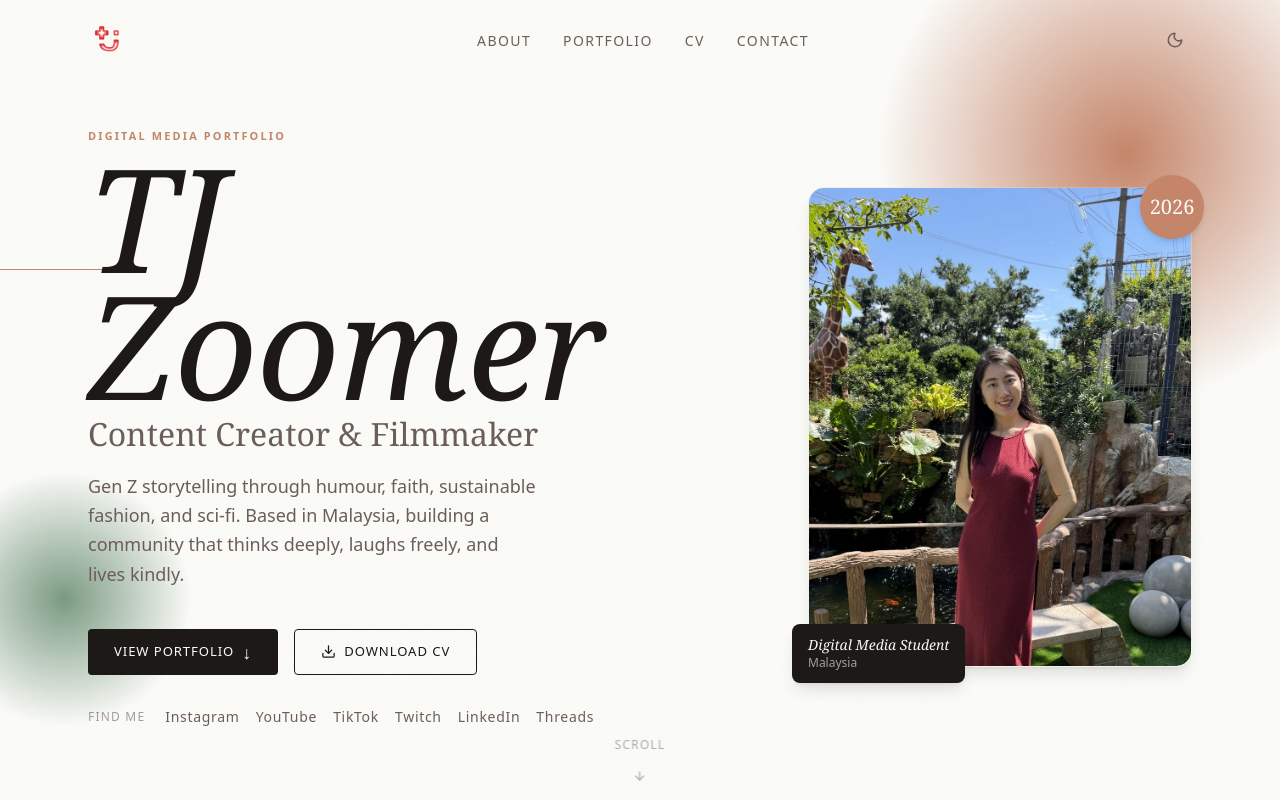
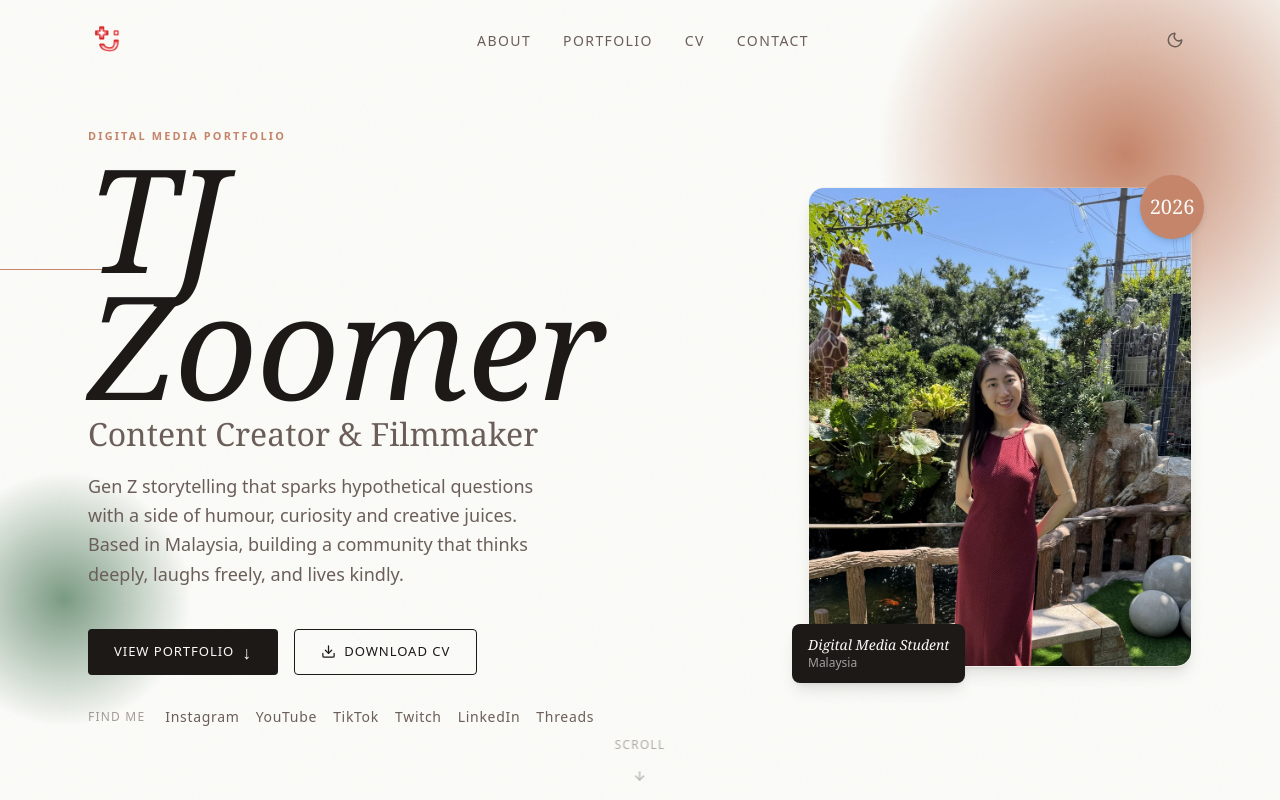
Before and after one commit to seanlawson2001-gif/jolene-portfolio, a Next.js app: page / in a window 1280 px wide. Shown: the top 800 px of the page. Built offline with nearby package versions, Linux system fonts and the light colour scheme.

Commit message:
change to hero.tsx

```diff
--- a/components/Hero.tsx
+++ b/components/Hero.tsx
@@ -15,22 +15,30 @@ export default function Hero() {
       {/* Decorative circles */}
       <div
         className="hero-deco absolute -top-24 -right-24 w-[500px] h-[500px] rounded-full opacity-10"
-        style={{ background: "radial-gradient(circle, #C4856A 0%, transparent 70%)" }}
+        style={{
+          background: "radial-gradient(circle, #C4856A 0%, transparent 70%)",
+        }}
         aria-hidden="true"
       />
       <div
         className="hero-deco absolute bottom-20 -left-16 w-64 h-64 rounded-full opacity-8"
-        style={{ background: "radial-gradient(circle, #7A9A82 0%, transparent 70%)" }}
+        style={{
+          background: "radial-gradient(circle, #7A9A82 0%, transparent 70%)",
+        }}
         aria-hidden="true"
       />
-      <div className="hero-deco absolute top-1/3 left-0 w-32 h-px bg-terracotta opacity-30" aria-hidden="true" />
+      <div
+        className="hero-deco absolute top-1/3 left-0 w-32 h-px bg-terracotta opacity-30"
+        aria-hidden="true"
+      />
 
       <div className="relative max-w-6xl mx-auto px-6 pt-28 pb-20 md:pt-32 w-full">
         <div className="grid md:grid-cols-12 gap-8 items-center">
-
           {/* Text */}
           <div className="md:col-span-7 lg:col-span-6">
-            <p className="hero-subtitle section-label mb-5">Digital Media Portfolio</p>
+            <p className="hero-subtitle section-label mb-5">
+              Digital Media Portfolio
+            </p>
 
             <h1 className="hero-title font-display leading-[0.88] tracking-tight text-charcoal mb-6">
               <span className="block text-[clamp(4rem,12vw,9rem)] font-light italic">
@@ -42,9 +50,10 @@ export default function Hero() {
             </h1>
 
             <p className="hero-subtitle text-warm-gray text-base md:text-lg leading-relaxed max-w-md mb-10">
-              Gen Z storytelling through humour, faith, sustainable fashion,
-              and sci-fi. Based in Malaysia, building a community that thinks
-              deeply, laughs freely, and lives kindly.
+              Gen Z storytelling that sparks hypothetical questions with a side
+              of humour, curiosity and creative juices. Based in Malaysia,
+              building a community that thinks deeply, laughs freely, and lives
+              kindly.
             </p>
 
             <div className="hero-cta flex flex-wrap gap-4">
@@ -52,7 +61,12 @@ export default function Hero() {
                 View Portfolio
                 <span className="text-lg leading-none">↓</span>
               </a>
-              <a href="/jolene-cv.pdf" target="_blank" rel="noopener noreferrer" className="btn-secondary">
+              <a
+                href="/jolene-cv.pdf"
+                target="_blank"
+                rel="noopener noreferrer"
+                className="btn-secondary"
+              >
                 <Download size={15} />
                 Download CV
               </a>
@@ -60,18 +74,34 @@ export default function Hero() {
 
             {/* Social links */}
             <div className="hero-cta flex items-center gap-5 mt-8">
-              <span className="text-xs tracking-widest uppercase text-warm-gray font-medium opacity-60">Find me</span>
+              <span className="text-xs tracking-widest uppercase text-warm-gray font-medium opacity-60">
+                Find me
+              </span>
               <div className="flex gap-4 flex-wrap">
                 {[
-                  { label: "Instagram", href: "https://instagram.com/tjzoomer" },
-                  { label: "YouTube",   href: "https://youtube.com/@tjzoomer"  },
-                  { label: "TikTok",    href: "https://tiktok.com/@tjzoomer"   },
-                  { label: "Twitch",    href: "https://twitch.tv/tjzoomer"     },
-                  { label: "LinkedIn",    href: "https://www.linkedin.com/in/tangjolene/"     },
-                  { label: "Threads",    href: "https://www.threads.com/@tjzoomer"     },
+                  {
+                    label: "Instagram",
+                    href: "https://instagram.com/tjzoomer",
+                  },
+                  { label: "YouTube", href: "https://youtube.com/@tjzoomer" },
+                  { label: "TikTok", href: "https://tiktok.com/@tjzoomer" },
+                  { label: "Twitch", href: "https://twitch.tv/tjzoomer" },
+                  {
+                    label: "LinkedIn",
+                    href: "https://www.linkedin.com/in/tangjolene/",
+                  },
+                  {
+                    label: "Threads",
+                    href: "https://www.threads.com/@tjzoomer",
+                  },
                 ].map(({ label, href }) => (
-                  <a key={label} href={href} target="_blank" rel="noopener noreferrer"
-                    className="text-warm-gray hover:text-terracotta transition-colors text-sm font-medium tracking-wider">
+                  <a
+                    key={label}
+                    href={href}
+                    target="_blank"
+                    rel="noopener noreferrer"
+                    className="text-warm-gray hover:text-terracotta transition-colors text-sm font-medium tracking-wider"
+                  >
                     {label}
                   </a>
                 ))}
@@ -82,7 +112,6 @@ export default function Hero() {
           {/* Photo */}
           <div className="hero-deco md:col-span-5 lg:col-span-6 flex justify-center md:justify-end">
             <div className="relative w-72 h-80 md:w-80 md:h-96 lg:w-96 lg:h-[480px]">
-
               {/* Profile photo */}
               <div className="relative w-full h-full rounded-2xl overflow-hidden border border-border/30 shadow-lg">
                 <Image
@@ -97,13 +126,17 @@ export default function Hero() {
 
               {/* Floating badge — bottom left */}
               <div className="absolute -bottom-4 -left-4 bg-charcoal dark:bg-[oklch(0.17_0.022_252)] text-cream px-4 py-3 rounded-lg shadow-lg">
-                <p className="font-display text-sm italic leading-tight">Digital Media Student</p>
+                <p className="font-display text-sm italic leading-tight">
+                  Digital Media Student
+                </p>
                 <p className="text-xs opacity-60 mt-0.5">Malaysia</p>
               </div>
 
               {/* Year badge — top right */}
               <div className="absolute -top-3 -right-3 w-16 h-16 bg-terracotta rounded-full flex items-center justify-center shadow-md">
-                <span className="font-display text-cream text-xl font-light">2026</span>
+                <span className="font-display text-cream text-xl font-light">
+                  2026
+                </span>
               </div>
             </div>
           </div>
@@ -111,8 +144,13 @@ export default function Hero() {
       </div>
 
       <div className="hero-scroll absolute bottom-8 left-1/2 -translate-x-1/2 flex flex-col items-center gap-2">
-        <span className="text-xs tracking-widest uppercase text-warm-gray opacity-50">Scroll</span>
-        <ArrowDown size={14} className="text-warm-gray opacity-50 scroll-bounce" />
+        <span className="text-xs tracking-widest uppercase text-warm-gray opacity-50">
+          Scroll
+        </span>
+        <ArrowDown
+          size={14}
+          className="text-warm-gray opacity-50 scroll-bounce"
+        />
       </div>
     </section>
   );
```
